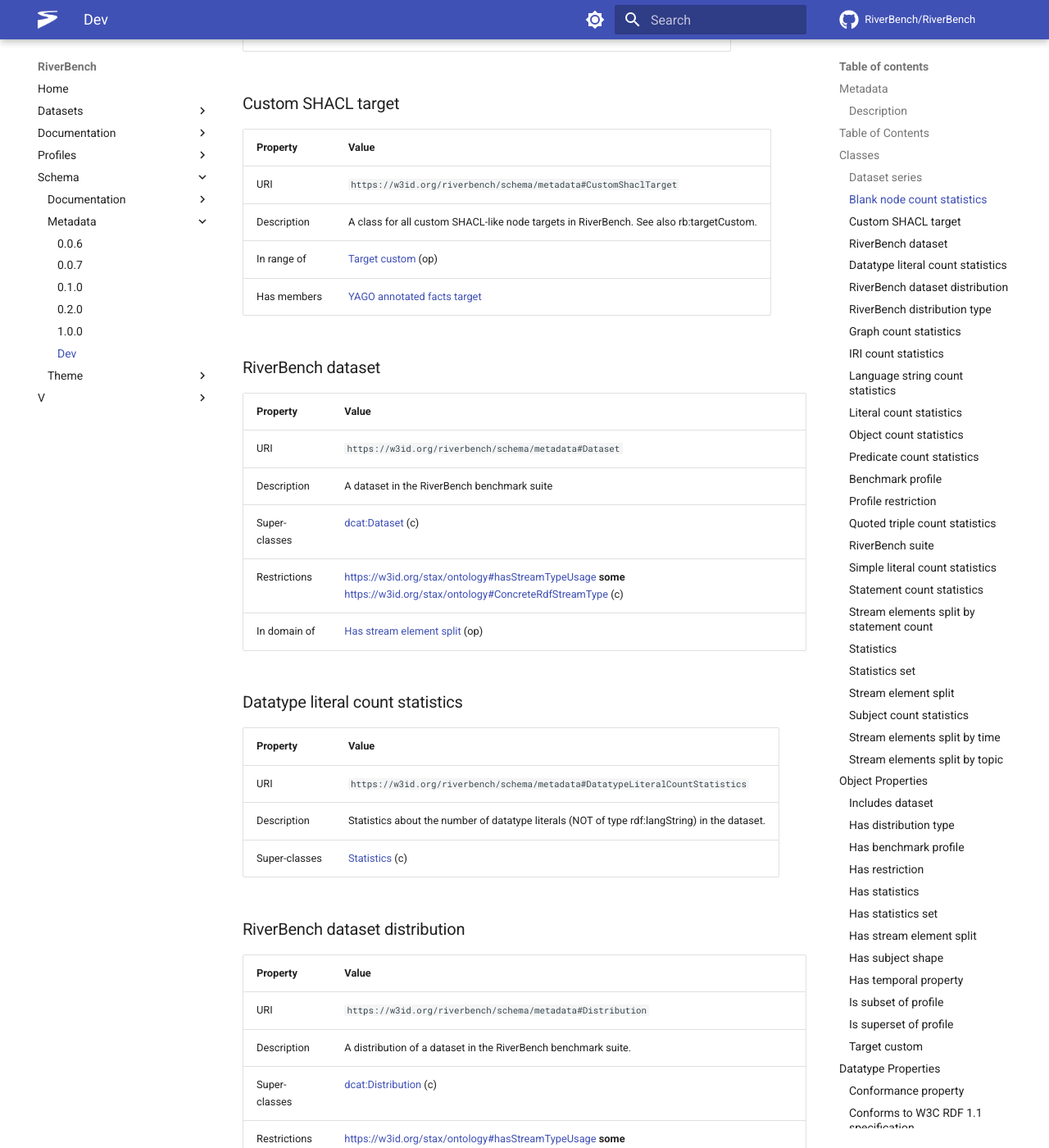
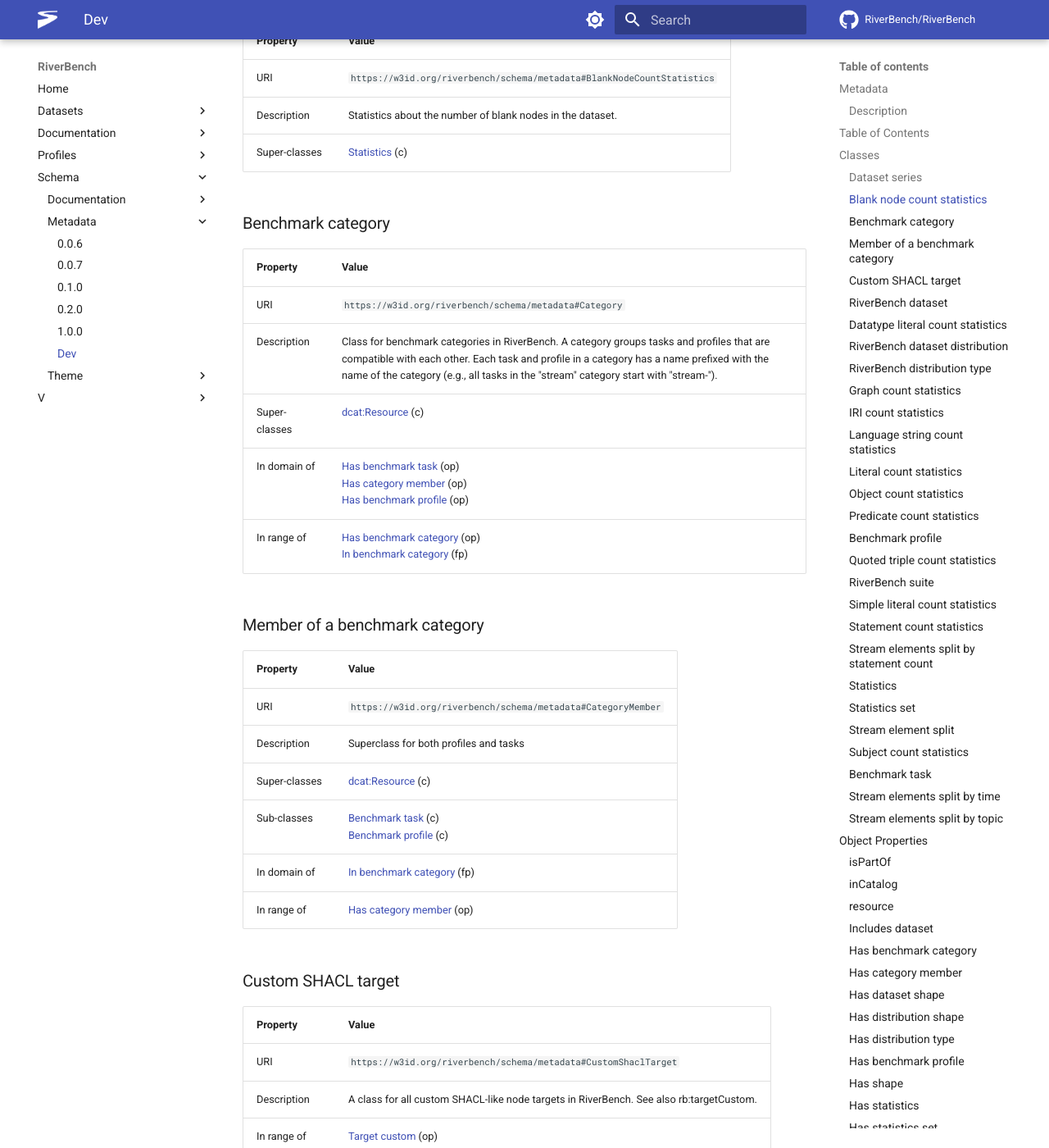
Before and after one commit to RiverBench/riverbench.github.io, an MkDocs documentation site: the page built from docs/schema/metadata/dev.md, in a window 1280 px wide and 1400 px high, scrolled down 2669 px. Shown: the whole window at 82% size. Built offline with MkDocs 1.6.1 and Material for MkDocs 9.7.7, drawn with Linux system fonts in a browser that asks for light colours; comment, search, counter and statistics services are not loaded; some of the changed text lies outside the part shown.

Commit message:
Automatic update of schema docs (dev)

```diff
--- a/docs/schema/metadata/dev.md
+++ b/docs/schema/metadata/dev.md
@@ -16,7 +15,7 @@ Markdown documentation created by [pyLODE](http://github.com/rdflib/pyLODE) 2.13
     * [https://w3id.org/riverbench/schema/metadata/dev](https://w3id.org/riverbench/schema/metadata/dev)
 * **Imports**
     * [http://www.w3.org/ns/dcat](http://www.w3.org/ns/dcat)
-    * [https://w3id.org/stax/0.3.1/ontology](https://w3id.org/stax/0.3.1/ontology)
+    * [https://w3id.org/stax/1.0.1/ontology](https://w3id.org/stax/1.0.1/ontology)
 * **License**
     * [https://spdx.org/licenses/CC-BY-4.0](https://spdx.org/licenses/CC-BY-4.0)
 
@@ -44,6 +44,8 @@ Ontology for describing datasets and profiles in the RiverBench benchmark suite.
 ## Classes
 * [Dataset series](#DatasetSeries)
 * [Blank node count statistics](#BlankNodeCountStatistics)
+* [Benchmark category](#Category)
+* [Member of a benchmark category](#CategoryMember)
 * [Custom SHACL target](#CustomShaclTarget)
 * [RiverBench dataset](#Dataset)
 * [Datatype literal count statistics](#DatatypeLiteralCountStatistics)
@@ -56,7 +58,6 @@ Ontology for describing datasets and profiles in the RiverBench benchmark suite.
 * [Object count statistics](#ObjectCountStatistics)
 * [Predicate count statistics](#PredicateCountStatistics)
 * [Benchmark profile](#Profile)
-* [Profile restriction](#ProfileRestriction)
 * [Quoted triple count statistics](#QuotedTripleCountStatistics)
 * [RiverBench suite](#RiverBench)
 * [Simple literal count statistics](#SimpleLiteralCountStatistics)
@@ -66,6 +67,7 @@ Ontology for describing datasets and profiles in the RiverBench benchmark suite.
 * [Statistics set](#StatisticsSet)
 * [Stream element split](#StreamElementSplit)
 * [Subject count statistics](#SubjectCountStatistics)
+* [Benchmark task](#Task)
 * [Stream elements split by time](#TimeStreamElementSplit)
 * [Stream elements split by topic](#TopicStreamElementSplit)
 
@@ -73,6 +75,7 @@ Ontology for describing datasets and profiles in the RiverBench benchmark suite.
 Property | Value
 --- | ---
 URI | `http://www.w3.org/ns/dcat#DatasetSeries`
+Super-classes |[dcat:Dataset](http://www.w3.org/ns/dcat#Dataset) (c)<br />
 Sub-classes |[Benchmark profile](#Profile) (c)<br />
 
 ### Blank node count statistics <a name="BlankNodeCountStatistics"></a>
@@ -81,6 +84,25 @@ Property | Value
 URI | `https://w3id.org/riverbench/schema/metadata#BlankNodeCountStatistics`
 Description | Statistics about the number of blank nodes in the dataset.
 Super-classes |[Statistics](#Statistics) (c)<br />
+
+### Benchmark category <a name="Category"></a>
+Property | Value
+--- | ---
+URI | `https://w3id.org/riverbench/schema/metadata#Category`
+Description | Class for benchmark categories in RiverBench. A category groups tasks and profiles that are compatible with each other. Each task and profile in a category has a name prefixed with the name of the category (e.g., all tasks in the "stream" category start with "stream-").
+Super-classes |[dcat:Resource](http://www.w3.org/ns/dcat#Resource) (c)<br />
+In domain of |[Has benchmark task](#hasTask) (op)<br />[Has category member](#hasCategoryMember) (op)<br />[Has benchmark profile](#hasProfile) (op)<br />
+In range of |[Has benchmark category](#hasCategory) (op)<br />[In benchmark category](#inCategory) (fp)<br />
+
+### Member of a benchmark category <a name="CategoryMember"></a>
+Property | Value
+--- | ---
+URI | `https://w3id.org/riverbench/schema/metadata#CategoryMember`
+Description | Superclass for both profiles and tasks
+Super-classes |[dcat:Resource](http://www.w3.org/ns/dcat#Resource) (c)<br />
+Sub-classes |[Benchmark task](#Task) (c)<br />[Benchmark profile](#Profile) (c)<br />
+In domain of |[In benchmark category](#inCategory) (fp)<br />
+In range of |[Has category member](#hasCategoryMember) (op)<br />
 
 ### Custom SHACL target <a name="CustomShaclTarget"></a>
 Property | Value
@@ -113,7 +135,7 @@ URI | `https://w3id.org/riverbench/schema/metadata#Distribution`
 Description | A distribution of a dataset in the RiverBench benchmark suite.
 Super-classes |[dcat:Distribution](http://www.w3.org/ns/dcat#Distribution) (c)<br />
 Restrictions |[https://w3id.org/stax/ontology#hasStreamTypeUsage](https://w3id.org/stax/ontology#hasStreamTypeUsage) **some** [https://w3id.org/stax/ontology#ConcreteRdfStreamType](https://w3id.org/stax/ontology#ConcreteRdfStreamType) (c)<br />
-In domain of |[Has distribution type](#hasDistributionType) (op)<br />[Has file name](#hasFileName) (dp)<br />[Has statistics set](#hasStatisticsSet) (op)<br />
+In domain of |[Has distribution type](#hasDistributionType) (op)<br />[Has statistics set](#hasStatisticsSet) (op)<br />[Has file name](#hasFileName) (dp)<br />
 
 ### RiverBench distribution type <a name="DistributionType"></a>
 Property | Value
@@ -121,7 +143,7 @@ Property | Value
 URI | `https://w3id.org/riverbench/schema/metadata#DistributionType`
 Description | Type of dataset distribution, indicating the corresponding streaming task formulation.
 In range of |[Has distribution type](#hasDistributionType) (op)<br />
-Has members |[Full distribution](#fullDistribution)<br />[Partial distribution](#partialDistribution)<br />[Flat distribution](#flatDistribution)<br />[Jelly distribution](#jellyDistribution)<br />[Stream distribution](#streamDistribution)<br />
+Has members |[Partial distribution](#partialDistribution)<br />[Full distribution](#fullDistribution)<br />[Jelly distribution](#jellyDistribution)<br />[Flat distribution](#flatDistribution)<br />[Stream distribution](#streamDistribution)<br />
 
 ### Graph count statistics <a name="GraphCountStatistics"></a>
 Property | Value
@@ -169,17 +191,10 @@ Super-classes |[Statistics](#Statistics) (c)<br />
 Property | Value
 --- | ---
 URI | `https://w3id.org/riverbench/schema/metadata#Profile`
-Description | Benchmark profile grouping several datasets in RiverBench
-Super-classes |[Dataset series](#DatasetSeries) (c)<br />
-In domain of |[Is superset of profile](#isSupersetOfProfile) (op)<br />[Has restriction](#hasRestriction) (op)<br />[Is subset of profile](#isSubsetOfProfile) (op)<br />
+Description | Benchmark profile grouping several datasets in RiverBench. Each profile belongs to one benchmark category (rb:Category).
+Super-classes |[Dataset series](#DatasetSeries) (c)<br />[Member of a benchmark category](#CategoryMember) (c)<br />
+In domain of |[Is subset of profile](#isSubsetOfProfile) (op)<br />[Is superset of profile](#isSupersetOfProfile) (op)<br />[Has dataset shape](#hasDatasetShape) (op)<br />[Has distribution shape](#hasDistributionShape) (op)<br />
 In range of |[Has benchmark profile](#hasProfile) (op)<br />[Is subset of profile](#isSubsetOfProfile) (op)<br />[Is superset of profile](#isSupersetOfProfile) (op)<br />
-
-### Profile restriction <a name="ProfileRestriction"></a>
-Property | Value
---- | ---
-URI | `https://w3id.org/riverbench/schema/metadata#ProfileRestriction`
-Description | Resource with properties that specify conditions for datasets to be included in the profile. The conditions are joined with the OR operator.
-In range of |[Has restriction](#hasRestriction) (op)<br />
 
 ### Quoted triple count statistics <a name="QuotedTripleCountStatistics"></a>
 Property | Value
@@ -194,7 +209,7 @@ Property | Value
 URI | `https://w3id.org/riverbench/schema/metadata#RiverBench`
 Description | RiverBench – RDF streaming benchmark suite
 Super-classes |[dcat:Catalog](http://www.w3.org/ns/dcat#Catalog) (c)<br />
-In domain of |[Has benchmark profile](#hasProfile) (op)<br />
+In domain of |[Has benchmark category](#hasCategory) (op)<br />
 
 ### Simple literal count statistics <a name="SimpleLiteralCountStatistics"></a>
 Property | Value
@@ -222,7 +237,7 @@ Property | Value
 --- | ---
 URI | `https://w3id.org/riverbench/schema/metadata#Statistics`
 Description | Class for statistics objects about distributions
-Sub-classes |[IRI count statistics](#IriCountStatistics) (c)<br />[Predicate count statistics](#PredicateCountStatistics) (c)<br />[Quoted triple count statistics](#QuotedTripleCountStatistics) (c)<br />[Blank node count statistics](#BlankNodeCountStatistics) (c)<br />[Datatype literal count statistics](#DatatypeLiteralCountStatistics) (c)<br />[Language string count statistics](#LanguageLiteralCountStatistics) (c)<br />[Object count statistics](#ObjectCountStatistics) (c)<br />[Subject count statistics](#SubjectCountStatistics) (c)<br />[Statement count statistics](#StatementCountStatistics) (c)<br />[Graph count statistics](#GraphCountStatistics) (c)<br />[Simple literal count statistics](#SimpleLiteralCountStatistics) (c)<br />[Literal count statistics](#LiteralCountStatistics) (c)<br />
+Sub-classes |[Datatype literal count statistics](#DatatypeLiteralCountStatistics) (c)<br />[Language string count statistics](#LanguageLiteralCountStatistics) (c)<br />[Subject count statistics](#SubjectCountStatistics) (c)<br />[Blank node count statistics](#BlankNodeCountStatistics) (c)<br />[Simple literal count statistics](#SimpleLiteralCountStatistics) (c)<br />[IRI count statistics](#IriCountStatistics) (c)<br />[Predicate count statistics](#PredicateCountStatistics) (c)<br />[Graph count statistics](#GraphCountStatistics) (c)<br />[Literal count statistics](#LiteralCountStatistics) (c)<br />[Quoted triple count statistics](#QuotedTripleCountStatistics) (c)<br />[Object count statistics](#ObjectCountStatistics) (c)<br />[Statement count statistics](#StatementCountStatistics) (c)<br />
 In domain of |[Statistical property](#statisticalProperty) (dp)<br />
 In range of |[Has statistics](#hasStatistics) (op)<br />
 
@@ -239,7 +254,7 @@ Property | Value
 --- | ---
 URI | `https://w3id.org/riverbench/schema/metadata#StreamElementSplit`
 Description | Describes how was the stream split into individual elements.
-Sub-classes |[Stream elements split by statement count](#StatementCountStreamElementSplit) (c)<br />[Stream elements split by topic](#TopicStreamElementSplit) (c)<br />[Stream elements split by time](#TimeStreamElementSplit) (c)<br />
+Sub-classes |[Stream elements split by statement count](#StatementCountStreamElementSplit) (c)<br />[Stream elements split by time](#TimeStreamElementSplit) (c)<br />[Stream elements split by topic](#TopicStreamElementSplit) (c)<br />
 In range of |[Has stream element split](#hasStreamElementSplit) (op)<br />
 
 ### Subject count statistics <a name="SubjectCountStatistics"></a>
@@ -248,6 +263,14 @@ Property | Value
 URI | `https://w3id.org/riverbench/schema/metadata#SubjectCountStatistics`
 Description | Statistics about the number of subjects in the dataset.
 Super-classes |[Statistics](#Statistics) (c)<br />
+
+### Benchmark task <a name="Task"></a>
+Property | Value
+--- | ---
+URI | `https://w3id.org/riverbench/schema/metadata#Task`
+Description | Class for specific benchmark tasks (e.g., end-to-end streaming latency). Each task belongs to one benchmark category (rb:Category).
+Super-classes |[Member of a benchmark category](#CategoryMember) (c)<br />
+In range of |[Has benchmark task](#hasTask) (op)<br />
 
 ### Stream elements split by time <a name="TimeStreamElementSplit"></a>
 Property | Value
@@ -267,24 +290,89 @@ In domain of |[Has subject shape](#hasSubjectShape) (op)<br />
 
 
 ## Object Properties
+[isPartOf](#isPartOf),
+[inCatalog](#inCatalog),
+[resource](#resource),
 [Includes dataset](#seriesMember),
+[Has benchmark category](#hasCategory),
+[Has category member](#hasCategoryMember),
+[Has dataset shape](#hasDatasetShape),
+[Has distribution shape](#hasDistributionShape),
 [Has distribution type](#hasDistributionType),
 [Has benchmark profile](#hasProfile),
-[Has restriction](#hasRestriction),
+[Has shape](#hasShape),
 [Has statistics](#hasStatistics),
 [Has statistics set](#hasStatisticsSet),
 [Has stream element split](#hasStreamElementSplit),
 [Has subject shape](#hasSubjectShape),
+[Has benchmark task](#hasTask),
 [Has temporal property](#hasTemporalProperty),
 [Is subset of profile](#isSubsetOfProfile),
 [Is superset of profile](#isSupersetOfProfile),
 [Target custom](#targetCustom),
+
+### isPartOf <a name="isPartOf"></a>
+Property | Value
+--- | ---
+URI | `http://purl.org/dc/terms/isPartOf`
+Super-properties |[dct:relation](http://purl.org/dc/terms/relation)<br />
+
+### inCatalog <a name="inCatalog"></a>
+Property | Value
+--- | ---
+URI | `http://www.w3.org/ns/dcat#inCatalog`
+Super-properties |[isPartOf](#isPartOf) (op)<br />
+Domain(s) |[dcat:Resource](http://www.w3.org/ns/dcat#Resource) (c)<br />
+Range(s) |[dcat:Catalog](http://www.w3.org/ns/dcat#Catalog) (c)<br />
+
+### resource <a name="resource"></a>
+Property | Value
+--- | ---
+URI | `http://www.w3.org/ns/dcat#resource`
+Super-properties |[dct:hasPart](http://purl.org/dc/terms/hasPart)<br />
 
 ### Includes dataset <a name="seriesMember"></a>
 Property | Value
 --- | ---
 URI | `http://www.w3.org/ns/dcat#seriesMember`
 Description | Indicates which datasets are included in the profile
+Super-properties |[dct:relation](http://purl.org/dc/terms/relation)<br />
+
+### Has benchmark category <a name="hasCategory"></a>
+Property | Value
+--- | ---
+URI | `https://w3id.org/riverbench/schema/metadata#hasCategory`
+Description | Indicates that a benchmark category belongs to this benchmark suite.
+Super-properties |[resource](#resource) (op)<br />
+Domain(s) |[RiverBench suite](#RiverBench) (c)<br />
+Range(s) |[Benchmark category](#Category) (c)<br />
+
+### Has category member <a name="hasCategoryMember"></a>
+Property | Value
+--- | ---
+URI | `https://w3id.org/riverbench/schema/metadata#hasCategoryMember`
+Description | For benchmark categories, indicates their members (profiles or tasks).
+Super-properties |[dct:hasPart](http://purl.org/dc/terms/hasPart)<br />
+Domain(s) |[Benchmark category](#Category) (c)<br />
+Range(s) |[Member of a benchmark category](#CategoryMember) (c)<br />
+
+### Has dataset shape <a name="hasDatasetShape"></a>
+Property | Value
+--- | ---
+URI | `https://w3id.org/riverbench/schema/metadata#hasDatasetShape`
+Description | Specifies the SHACL shape of distributions that are allowed in a given benchmark profile.
+Super-properties |[Has shape](#hasShape) (op)<br />
+Domain(s) |[Benchmark profile](#Profile) (c)<br />
+Range(s) |[sh:NodeShape](http://www.w3.org/ns/shacl#NodeShape) (c)<br />
+
+### Has distribution shape <a name="hasDistributionShape"></a>
+Property | Value
+--- | ---
+URI | `https://w3id.org/riverbench/schema/metadata#hasDistributionShape`
+Description | Specifies the SHACL shape of distributions that are allowed in a given benchmark profile.
+Super-properties |[Has shape](#hasShape) (op)<br />
+Domain(s) |[Benchmark profile](#Profile) (c)<br />
+Range(s) |[sh:NodeShape](http://www.w3.org/ns/shacl#NodeShape) (c)<br />
 
 ### Has distribution type <a name="hasDistributionType"></a>
 Property | Value
@@ -298,18 +386,17 @@ Range(s) |[RiverBench distribution type](#DistributionType) (c)<br />
 Property | Value
 --- | ---
 URI | `https://w3id.org/riverbench/schema/metadata#hasProfile`
-Description | Indicates benchmark profiles that belong to this benchmark suite.
-Super-properties |[dcat:resource](http://www.w3.org/ns/dcat#resource)<br />
-Domain(s) |[RiverBench suite](#RiverBench) (c)<br />
+Description | For benchmark categories this property indicates profiles that belong to the category.
+Super-properties |[Has category member](#hasCategoryMember) (op)<br />
+Domain(s) |[Benchmark category](#Category) (c)<br />
 Range(s) |[Benchmark profile](#Profile) (c)<br />
 
-### Has restriction <a name="hasRestriction"></a>
+### Has shape <a name="hasShape"></a>
 Property | Value
 --- | ---
-URI | `https://w3id.org/riverbench/schema/metadata#hasRestriction`
-Description | Has profile restriction. The restrictions are joined with the AND operator.
-Domain(s) |[Benchmark profile](#Profile) (c)<br />
-Range(s) |[Profile restriction](#ProfileRestriction) (c)<br />
+URI | `https://w3id.org/riverbench/schema/metadata#hasShape`
+Description | Property for specifying the desired SHACL shape of something (e.g., a dataset or a distribution).
+Range(s) |[sh:NodeShape](http://www.w3.org/ns/shacl#NodeShape) (c)<br />
 
 ### Has statistics <a name="hasStatistics"></a>
 Property | Value
@@ -341,8 +428,18 @@ Property | Value
 --- | ---
 URI | `https://w3id.org/riverbench/schema/metadata#hasSubjectShape`
 Description | Indicates the subject node in an RDF subject graph stream, using SHACL. The value of this property should be a SHACL sh:NodeShape with a specified target (e.g., sh:targetSubjectsOf). Only the target will be considered, restrictions on the shape will be ignored.  This property is required for RDF subject graph streams. Only sh:targetClass, sh:targetSubjectsOf, and sh:targetObjectsOf are allowed as the target specification.  This property can be specified multiple times. The different target specifications will then be treated as alternatives.
+Super-properties |[Has shape](#hasShape) (op)<br />
 Domain(s) |[Stream elements split by topic](#TopicStreamElementSplit) (c)<br />
 Range(s) |[sh:NodeShape](http://www.w3.org/ns/shacl#NodeShape) (c)<br />
+
+### Has benchmark task <a name="hasTask"></a>
+Property | Value
+--- | ---
+URI | `https://w3id.org/riverbench/schema/metadata#hasTask`
+Description | For benchmark categories this property indicates tasks that belong to the category.
+Super-properties |[Has category member](#hasCategoryMember) (op)<br />
+Domain(s) |[Benchmark category](#Category) (c)<br />
+Range(s) |[Benchmark task](#Task) (c)<br />
 
 ### Has temporal property <a name="hasTemporalProperty"></a>
 Property | Value
@@ -356,6 +453,7 @@ Property | Value
 --- | ---
 URI | `https://w3id.org/riverbench/schema/metadata#isSubsetOfProfile`
 Description | Indicates that this profile's datasets are all in the other profile
+Super-properties |[dct:relation](http://purl.org/dc/terms/relation)<br />
 Domain(s) |[Benchmark profile](#Profile) (c)<br />
 Range(s) |[Benchmark profile](#Profile) (c)<br />
 
@@ -364,6 +462,7 @@ Property | Value
 --- | ---
 URI | `https://w3id.org/riverbench/schema/metadata#isSupersetOfProfile`
 Description | Indicates that this profile contains all datasets of the other profile
+Super-properties |[dct:relation](http://purl.org/dc/terms/relation)<br />
 Domain(s) |[Benchmark profile](#Profile) (c)<br />
 Range(s) |[Benchmark profile](#Profile) (c)<br />
 
@@ -374,6 +473,19 @@ URI | `https://w3id.org/riverbench/schema/metadata#targetCustom`
 Description | Custom SHACL-like node target used in RiverBench for datasets where SHACL does not provide adequate means for targeting them (e.g., for RDF-star).
 Domain(s) |[sh:NodeShape](http://www.w3.org/ns/shacl#NodeShape) (c)<br />
 Range(s) |[Custom SHACL target](#CustomShaclTarget) (c)<br />
+
+
+## Functional Properties
+[In benchmark category](#inCategory),
+
+### In benchmark category <a name="inCategory"></a>
+Property | Value
+--- | ---
+URI | `https://w3id.org/riverbench/schema/metadata#inCategory`
+Description | Indicates that the subject (either a task or a profile) is in benchmark category. This property is functional (each task/profile must be in exactly one benchmark category).
+Super-properties |[isPartOf](#isPartOf) (op)<br />
+Domain(s) |[Member of a benchmark category](#CategoryMember) (c)<br />
+Range(s) |[Benchmark category](#Category) (c)<br />
 
 
 ## Datatype Properties
@@ -563,12 +674,6 @@ Property | Value
 URI | `https://w3id.org/riverbench/schema/metadata#streamDistribution`
 Class(es) | [RiverBench distribution type](#DistributionType)
 Description | The dataset is distributed as a stream of RDF datasets or RDF graphs (grouped RDF stream in RDF-STaX).
-
-### Triples <a name="triples"></a>
-Property | Value
---- | ---
-URI | `https://w3id.org/riverbench/schema/metadata#triples`
-Description | Triple streams consist of elements, where each element is an RDF graph.
 
 ### YAGO annotated facts target <a name="yagoTarget"></a>
 Property | Value
```
Also changed, not shown: other parts of docs/schema/metadata/dev.md (+2 -3 lines), docs/schema/documentation/dev.md (+3 -2 lines), docs/schema/theme/dev.md (+2 -2 lines).
